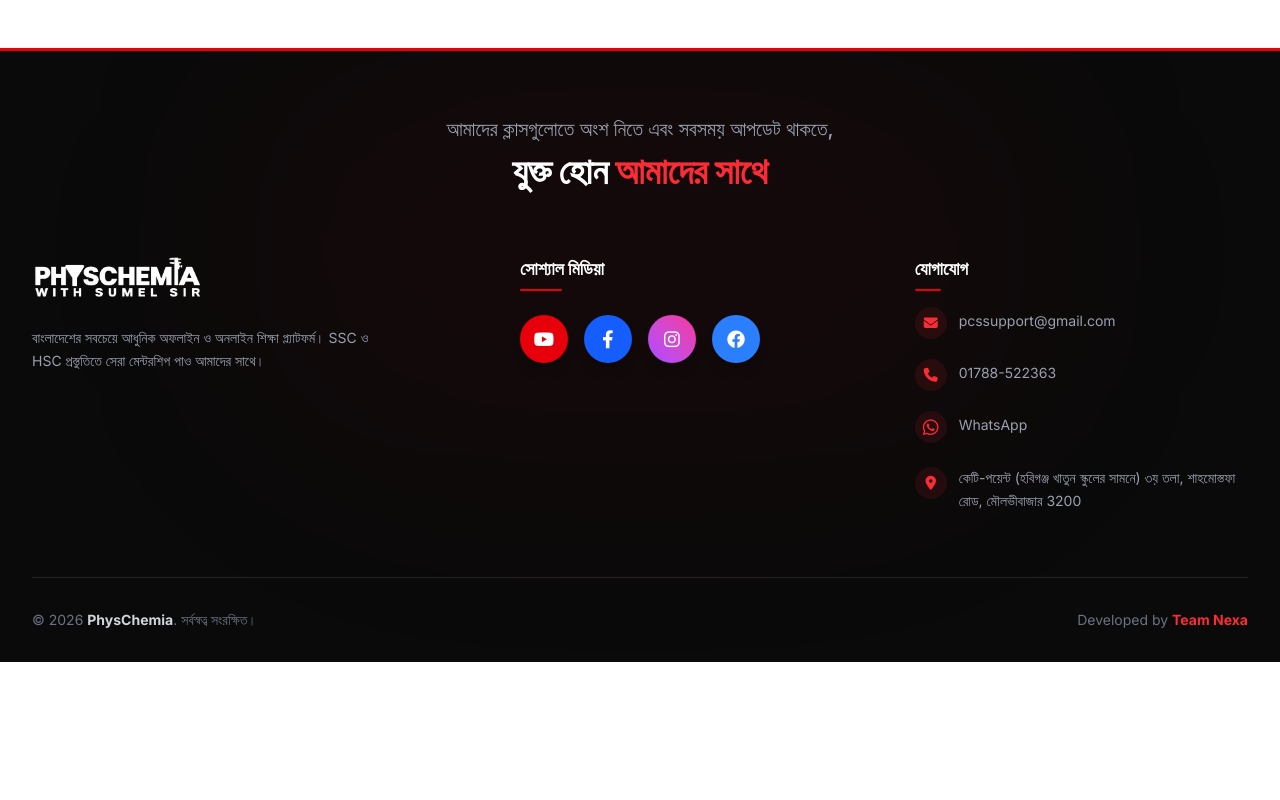
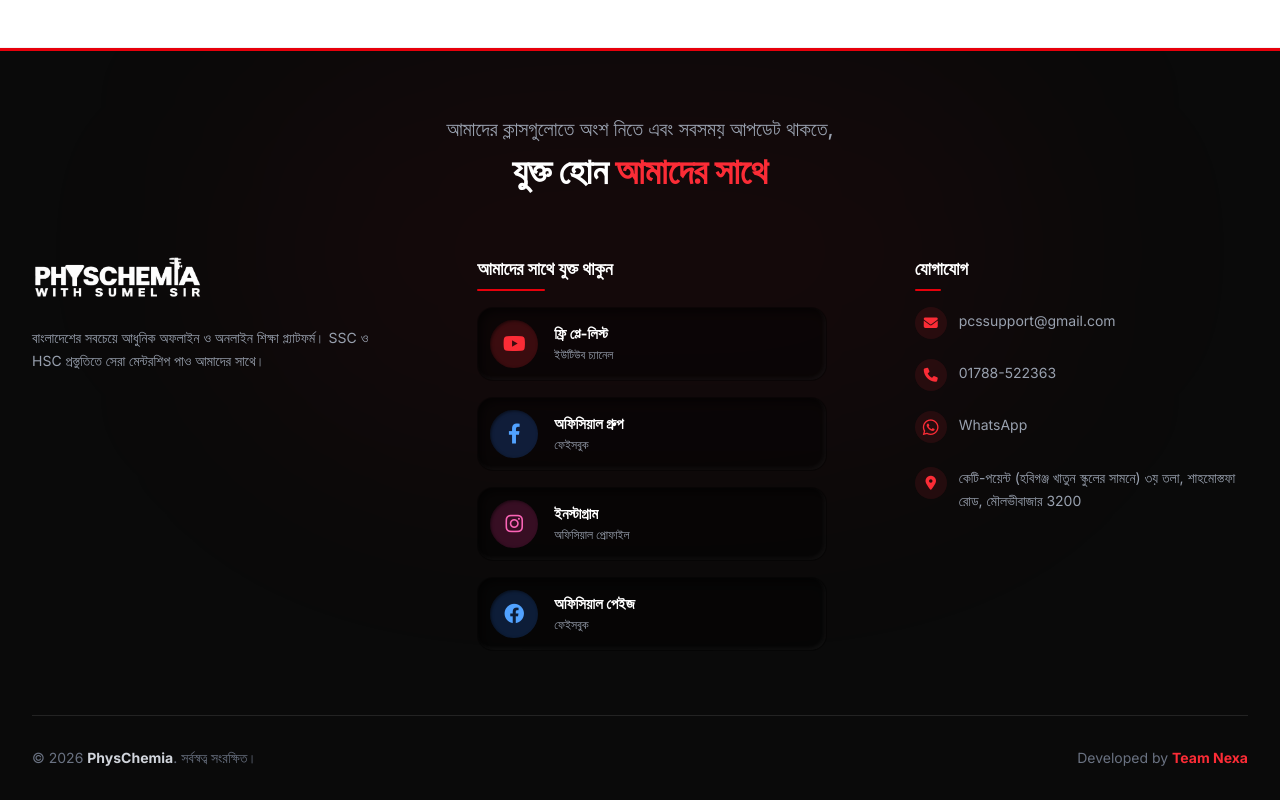
Before and after one commit to workwithdebnathrahul9977-arch/pcsbyrahul, a Next.js app in the folder frontend/: page / in a window 1280 px wide. Shown: the part 2367-3167 px from the top of the page. Before the commit the page ends 3029 px from the top, so only its background shows below. Built offline with nearby package versions, Linux system fonts and the light colour scheme; no server answers.

Commit message:
Restore the 4 large rectangular social cards stacked vertically

```diff
--- a/frontend/src/app/(public)/layout.tsx
+++ b/frontend/src/app/(public)/layout.tsx
@@ -152,27 +152,58 @@ export default function PublicLayout({
               </p>
             </div>
 
-            {/* Social Buttons (Replacing Links) */}
-            <div className="md:col-span-1 flex flex-col lg:items-center">
-              <div className="w-full lg:w-max">
+            {/* Social Cards Stacked */}
+            <div className="md:col-span-1 lg:pl-6">
               <h3 className="text-white font-bold mb-6 text-lg relative inline-block">
-                  সোশ্যাল মিডিয়া
+                আমাদের সাথে যুক্ত থাকুন
                 <span className="absolute -bottom-2 left-0 w-1/2 h-0.5 bg-red-600 rounded"></span>
               </h3>
-                <div className="flex items-center space-x-4 mt-2">
-                  <a href="#" className="w-12 h-12 rounded-full bg-red-600 flex items-center justify-center text-white hover:opacity-80 transition-all duration-300 shadow-lg group">
-                    <i className="fa-brands fa-youtube text-lg group-hover:scale-110 transition-transform"></i>
+              <div className="flex flex-col space-y-4">
+
+                {/* YouTube */}
+                <a href="#" className="bg-black/40 p-3 rounded-2xl shadow-[inset_3px_3px_8px_rgba(0,0,0,0.6),inset_-2px_-2px_4px_rgba(255,255,255,0.05)] border border-transparent flex items-center group hover:bg-black/60 transition-all duration-300">
+                  <div className="w-12 h-12 rounded-full bg-red-500/20 shadow-[inset_1px_1px_3px_rgba(0,0,0,0.5)] text-red-500 flex items-center justify-center text-xl mr-4 group-hover:bg-red-500/30 transition-colors">
+                    <i className="fa-brands fa-youtube shadow-none"></i>
+                  </div>
+                  <div className="text-left">
+                    <h4 className="font-bold text-white text-[15px] leading-tight mb-1 group-hover:text-red-400 transition-colors">ফ্রি প্লে-লিস্ট</h4>
+                    <p className="text-xs text-gray-400 font-medium">ইউটিউব চ্যানেল</p>
+                  </div>
                 </a>
-                  <a href="#" className="w-12 h-12 rounded-full bg-blue-600 flex items-center justify-center text-white hover:opacity-80 transition-all duration-300 shadow-lg group">
-                    <i className="fa-brands fa-facebook-f text-lg group-hover:scale-110 transition-transform"></i>
+
+                {/* FB Group */}
+                <a href="#" className="bg-black/40 p-3 rounded-2xl shadow-[inset_3px_3px_8px_rgba(0,0,0,0.6),inset_-2px_-2px_4px_rgba(255,255,255,0.05)] border border-transparent flex items-center group hover:bg-black/60 transition-all duration-300">
+                  <div className="w-12 h-12 rounded-full bg-blue-500/20 shadow-[inset_1px_1px_3px_rgba(0,0,0,0.5)] text-blue-400 flex items-center justify-center text-xl mr-4 group-hover:bg-blue-500/30 transition-colors">
+                    <i className="fa-brands fa-facebook-f shadow-none"></i>
+                  </div>
+                  <div className="text-left">
+                    <h4 className="font-bold text-white text-[15px] leading-tight mb-1 group-hover:text-blue-400 transition-colors">অফিসিয়াল গ্রুপ</h4>
+                    <p className="text-xs text-gray-400 font-medium">ফেইসবুক</p>
+                  </div>
                 </a>
-                  <a href="#" className="w-12 h-12 rounded-full bg-gradient-to-tr from-purple-500 to-pink-500 flex items-center justify-center text-white hover:opacity-80 transition-all duration-300 shadow-lg group">
-                    <i className="fa-brands fa-instagram text-lg group-hover:scale-110 transition-transform"></i>
+
+                {/* Instagram */}
+                <a href="#" className="bg-black/40 p-3 rounded-2xl shadow-[inset_3px_3px_8px_rgba(0,0,0,0.6),inset_-2px_-2px_4px_rgba(255,255,255,0.05)] border border-transparent flex items-center group hover:bg-black/60 transition-all duration-300">
+                  <div className="w-12 h-12 rounded-full bg-pink-500/20 shadow-[inset_1px_1px_3px_rgba(0,0,0,0.5)] text-pink-400 flex items-center justify-center text-xl mr-4 group-hover:bg-pink-500/30 transition-colors">
+                    <i className="fa-brands fa-instagram shadow-none"></i>
+                  </div>
+                  <div className="text-left">
+                    <h4 className="font-bold text-white text-[15px] leading-tight mb-1 group-hover:text-pink-400 transition-colors">ইনস্টাগ্রাম</h4>
+                    <p className="text-xs text-gray-400 font-medium">অফিসিয়াল প্রোফাইল</p>
+                  </div>
                 </a>
-                  <a href="#" className="w-12 h-12 rounded-full bg-blue-500 flex items-center justify-center text-white hover:opacity-80 transition-all duration-300 shadow-lg group">
-                    <i className="fa-brands fa-facebook text-lg group-hover:scale-110 transition-transform"></i>
+
+                {/* FB Page */}
+                <a href="#" className="bg-black/40 p-3 rounded-2xl shadow-[inset_3px_3px_8px_rgba(0,0,0,0.6),inset_-2px_-2px_4px_rgba(255,255,255,0.05)] border border-transparent flex items-center group hover:bg-black/60 transition-all duration-300">
+                  <div className="w-12 h-12 rounded-full bg-blue-500/20 shadow-[inset_1px_1px_3px_rgba(0,0,0,0.5)] text-blue-400 flex items-center justify-center text-xl mr-4 group-hover:bg-blue-600/30 transition-colors">
+                    <i className="fa-brands fa-facebook shadow-none"></i>
+                  </div>
+                  <div className="text-left">
+                    <h4 className="font-bold text-white text-[15px] leading-tight mb-1 group-hover:text-blue-400 transition-colors">অফিসিয়াল পেইজ</h4>
+                    <p className="text-xs text-gray-400 font-medium">ফেইসবুক</p>
+                  </div>
                 </a>
-                </div>
+
               </div>
             </div>
 
```
Lines whose indentation alone changed are shown as unchanged.
